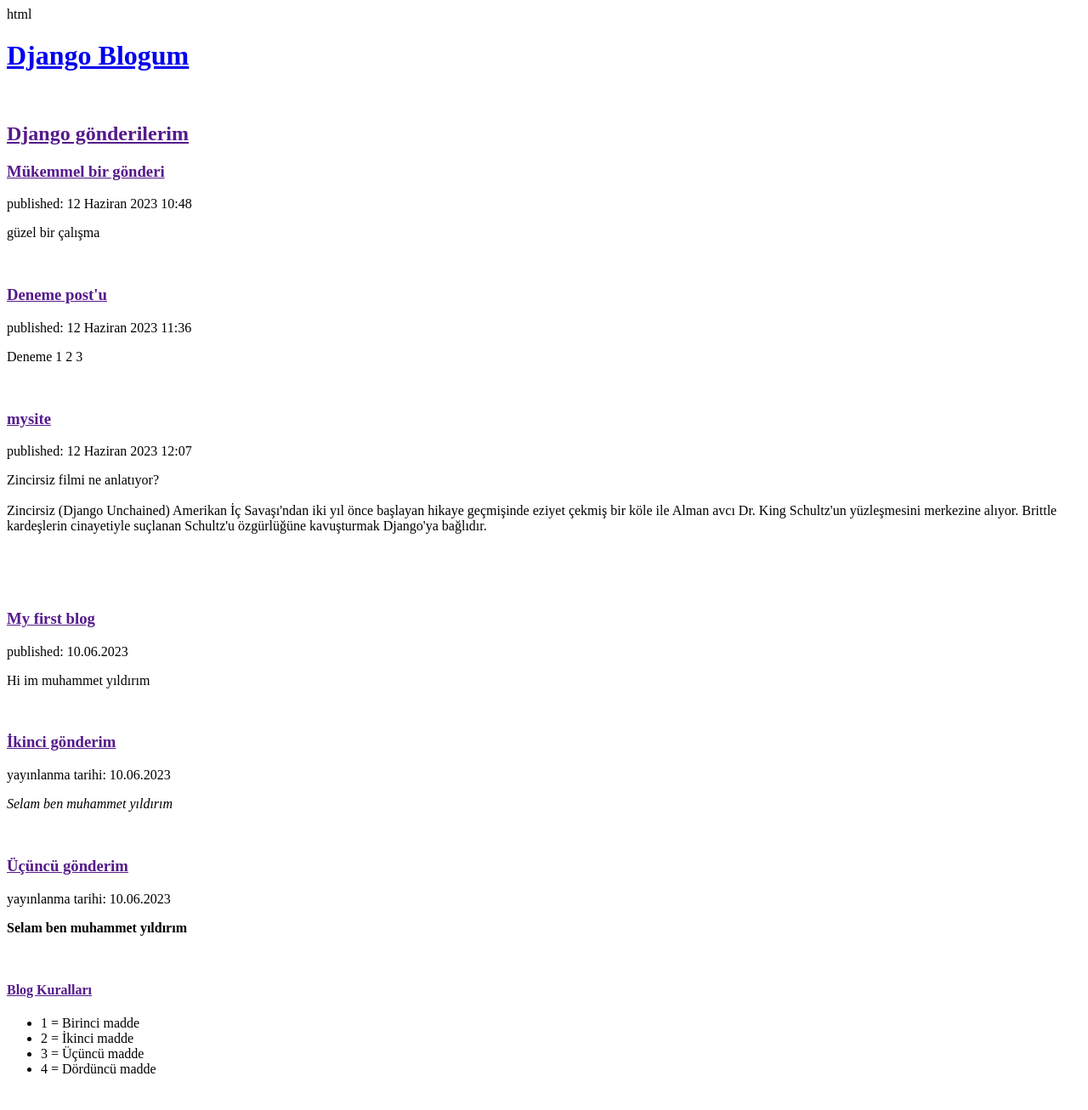
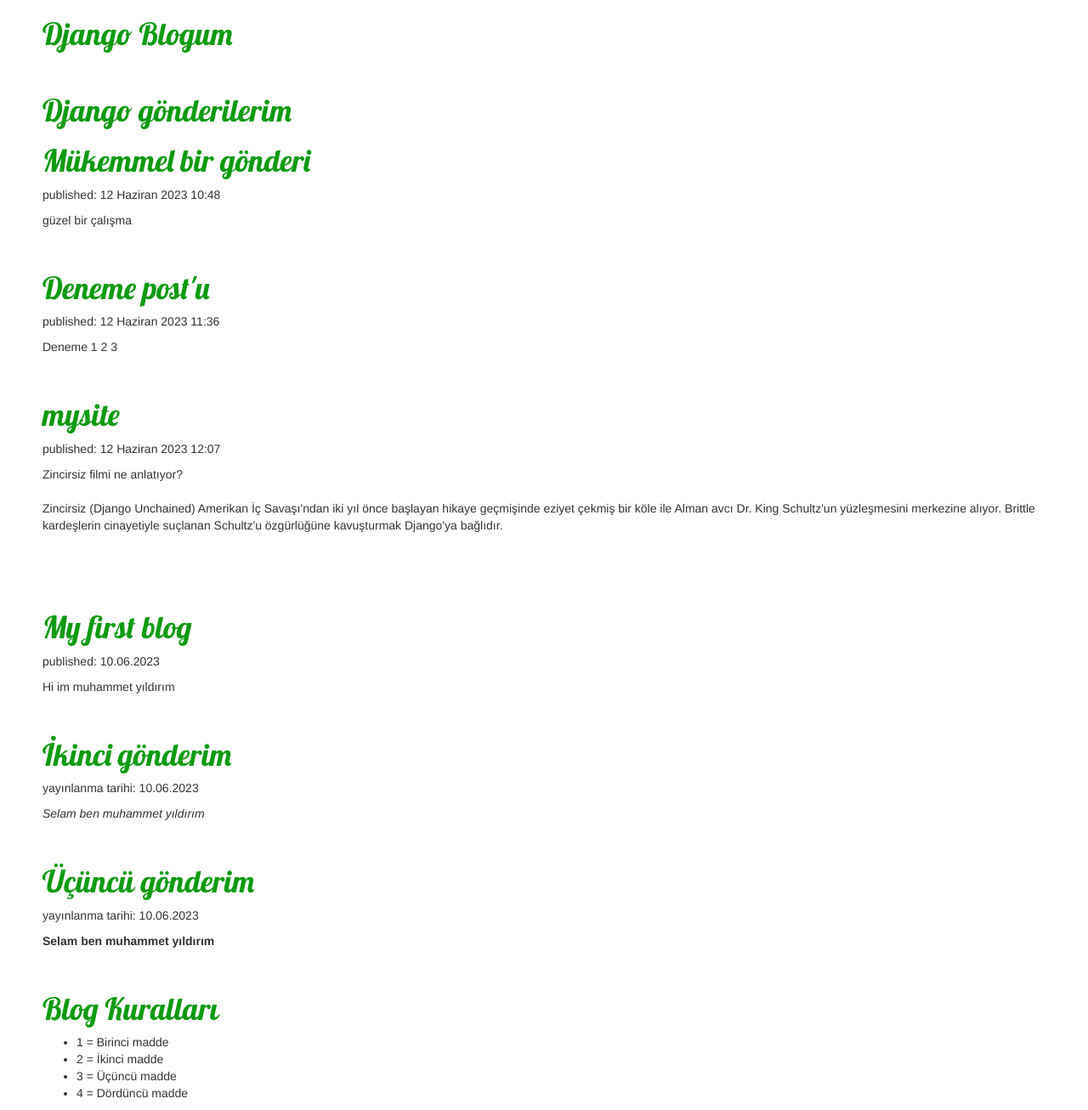
Before and after one commit to Muhammet58/my-blog, a Django app: page / in a window 1280 px wide. Shown: the whole page at 85% size. Before the commit the page ends 1263 px from the top, so only its background shows below. Run offline with Django 4.2, Linux system fonts and the light colour scheme; data comes from the database, SQL or seed files in the repository; some libraries are stand-ins or nearby versions.

Commit message:
css ile şekillendirme

```diff
--- /dev/null
+++ b/blog/static/css/blog.css
@@ -0,0 +1,8 @@
+h1 a {
+    color: #0e9a11;
+    font-family: 'Lobster';
+}
+
+body {
+    padding-left: 50px;
+}
--- a/blog/templates/blog/post_list.html
+++ b/blog/templates/blog/post_list.html
@@ -1,7 +1,11 @@
-html
+{% load static %}
 <html>
     <head>
         <title>Muhammet yıldırm django blog</title>
+        <link rel="stylesheet" href="//maxcdn.bootstrapcdn.com/bootstrap/3.2.0/css/bootstrap.min.css">
+        <link rel="stylesheet" href="//maxcdn.bootstrapcdn.com/bootstrap/3.2.0/css/bootstrap-theme.min.css">
+        <link href="//fonts.googleapis.com/css?family=Lobster&subset=latin,latin-ext" rel="stylesheet" type="text/css">
+        <link rel="stylesheet" href="{% static 'css/blog.css' %}">
     </head>
     <body>
         <div>
@@ -9,11 +13,11 @@
             <br>
         </div>
 
-        <h2><a href="">Django gönderilerim</a></h2>
+        <h1><a href="">Django gönderilerim</a></h1>
 
         {% for post in posts %}
             <div>
-                <h3><a href="">{{ post.title }}</a></h3>
+                <h1><a href="">{{ post.title }}</a></h1>
                 <p>published: {{ post.published_date }}</p>
                 <p>{{ post.text|linebreaksbr }}</p>
                 <br>
@@ -24,28 +28,28 @@
         <div>
             <br>
             <br>
-            <h3><a href="">My first blog</a></h3>
+            <h1><a href="">My first blog</a></h1>
             <p>published: 10.06.2023</p>
             <p>Hi im muhammet yıldırım</p>
             <br>
         </div>
 
         <div>
-            <h3><a href="">İkinci gönderim</a></h3>
+            <h1><a href="">İkinci gönderim</a></h1>
             <p>yayınlanma tarihi: 10.06.2023</p>
             <p><em>Selam ben muhammet yıldırım</em></p>
             <br>
         </div>
 
         <div>
-            <h3><a href="">Üçüncü gönderim</a></h3>
+            <h1><a href="">Üçüncü gönderim</a></h1>
             <p>yayınlanma tarihi: 10.06.2023</p>
             <p><strong>Selam ben muhammet yıldırım</strong></p>
             <br>
         </div>
 
         <div>
-            <h4><a href="">Blog Kuralları</a></h4>
+            <h1><a href="">Blog Kuralları</a></h1>
             <ul><li>1 = Birinci madde</li><li>2 = İkinci madde</li><li>3 = Üçüncü madde</li><li>4 = Dördüncü madde</li></ul>
         </div>
     </body>
```
